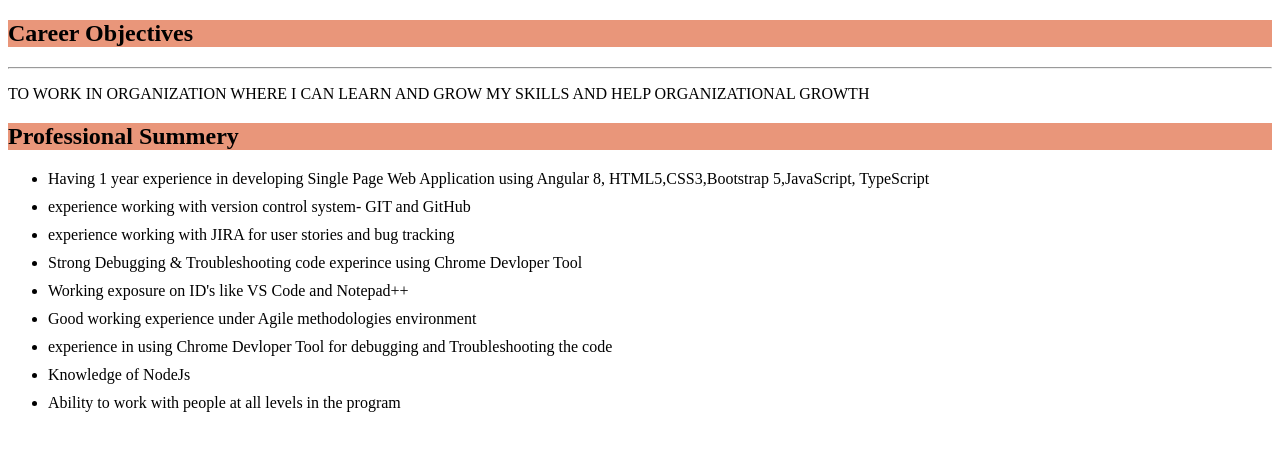
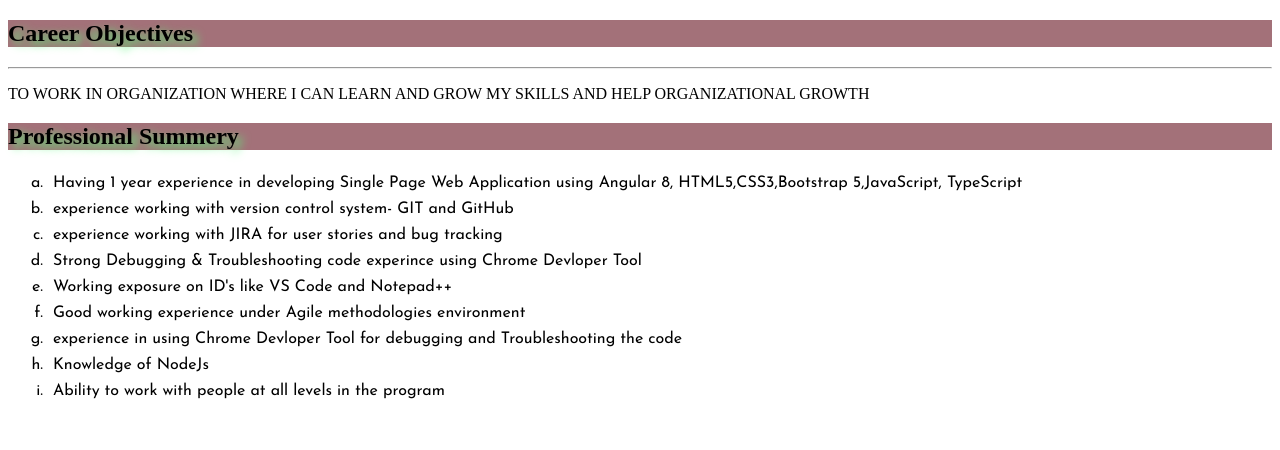
Before and after one commit to dipali211/MyProfile, a plain HTML site: page home.html in a window 1280 px wide. Drawn offline with Linux system fonts and the light colour scheme; a web font is replaced by a local one.

Commit message:
homepage,index, uses shadow, background color,& font
homepage, index, uses shadow, background color,& font

```diff
--- a/home.html
+++ b/home.html
@@ -1,17 +1,40 @@
 <!DOCTYPE html>
 <html>
     <head>
+        <link rel="preconnect" href="https://fonts.googleapis.com">
+<link rel="preconnect" href="https://fonts.gstatic.com" crossorigin>
+<link href="https://fonts.googleapis.com/css2?family=Josefin+Sans:ital,wght@0,400;1,500&family=Merriweather&family=Secular+One&family=Sofia&display=swap" rel="stylesheet">
+    <title>Home</title>
         <style>
+
+
+            li  {
+                font-family: 'Josefin Sans', sans-serif;
+            }
+
             h2  {
-                background-color:darksalmon;
+                background-color:rgb(163, 113, 121);
 
             }
             li{
                 padding-bottom: 10px;
+
+            }
+            #summery li{
+                padding: 5px;
+
+                list-style-type: lower-alpha;
+
+            }
+            ul li{
+                list-style-type: square;
+            }
+            h2 {
+                text-shadow: 5px 4px 8px rgb(89, 241, 122);
             }
 
         </style>
-    <title>Home</title>
+
     </head>
     <body>
         <h2>   Career Objectives </h2>
@@ -20,7 +43,7 @@
             TO WORK IN ORGANIZATION WHERE I CAN LEARN AND GROW MY SKILLS AND HELP ORGANIZATIONAL GROWTH
     </p>
         <h2>Professional Summery </h2>
-        <ul>
+        <ol id="summery">
             <li> Having 1 year experience in developing Single Page Web Application using Angular 8, HTML5,CSS3,Bootstrap 5,JavaScript, TypeScript </li>
             <li> experience working with version control system- GIT and GitHub  </li>
             <li> experience working with JIRA for user stories and bug tracking </li>
@@ -30,7 +53,8 @@
             <li> experience in using Chrome Devloper Tool for debugging and Troubleshooting the code  </li>
             <li> Knowledge of NodeJs </li>
             <li> Ability to work with people at all levels in the program</li>
-        </ul>
+        </ol>
+
 
 
     </body>
```
Also changed, not shown: index.html (+23 -10 lines), techstack.html (+3 -0 lines), download.png (added), images (6).jpg (added).
